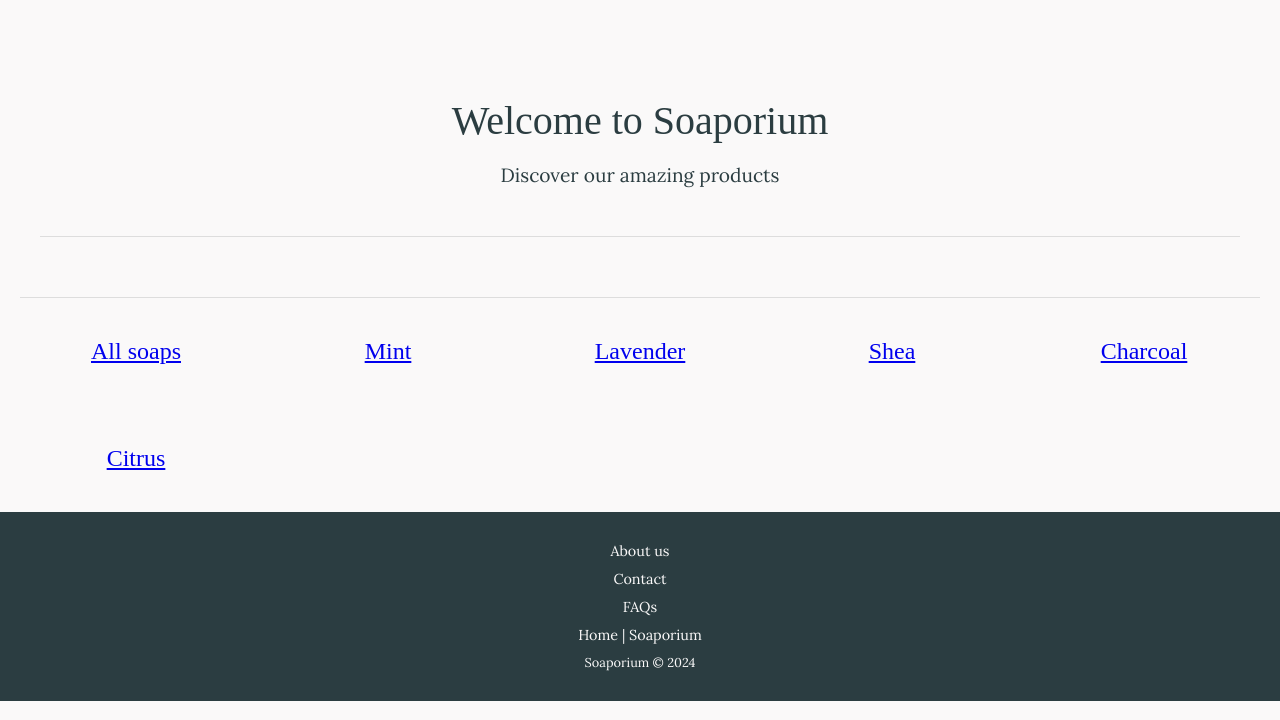
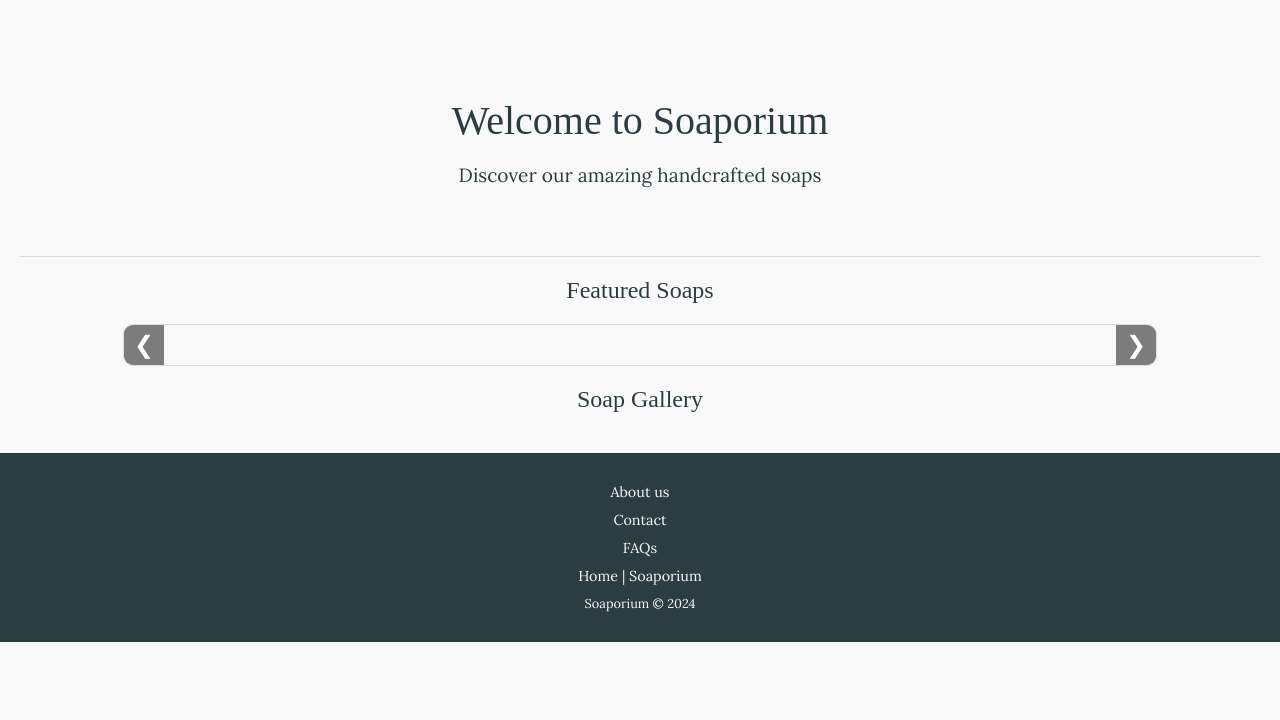
Before and after one commit to anisha-arya/Soap, a Flask app: template templates/home.html in a window 1280 px wide. Shown: the part 80-800 px from the top of the page. Run offline with Flask 3, Linux system fonts and the light colour scheme; the template is opened without the code that fills it, so the values that code supplies are empty; some web fonts are replaced.

Commit message:
Reorganised home page with addition of images

```diff
--- a/templates/home.html
+++ b/templates/home.html
@@ -4,54 +4,48 @@
 
 {% block content %}
 <!-- Hero Section -->
+<div class="home-page">
     <div class="hero-section">
         <h1>Welcome to Soaporium</h1>
-    <p>Discover our amazing products</p>
-    <br><hr>
+        <p>Discover our amazing handcrafted soaps</p>
     </div>
 
-<!-- Clickable Search Items -->
-<div class="home-items">
-    <div class="hitem">
-        <a href="{{ url_for('search', search_term='') }}">
-            <img src="" alt="">
-            <h2>All soaps</h2>
+    <!-- Featured Soaps Carousel -->
+    <div class="featured-soaps">
+        <h2>Featured Soaps</h2>
+        <div class="carousel-container">
+            <div class="carousel">
+                {% for item in featured_items %}
+                <div class="carousel-item">
+                    <a href="{{ url_for('search', search_term=item[0]) }}">
+                        <img src="{{ item[1] }}" alt="{{ item[0] }}">
+                        <h3>{{ item[0] }}</h3>
+                        <p>{{ item[2] }}</p>
                     </a>
                 </div>
-
-    <div class="hitem">
-        <a href="{{ url_for('search', search_term='mint') }}">
-            <img src="" alt="">
-            <h2>Mint</h2>
-        </a>
+                {% endfor %}
             </div>
-    <div class="hitem">
-        <a href="{{ url_for('search', search_term='lavender') }}">
-            <img src="" alt="">
-            <h2>Lavender</h2>
-        </a>
-    </div>
-    <div class="hitem">
-        <a href="{{ url_for('search', search_term='shea') }}">
-            <img src="" alt="">
-            <h2>Shea</h2>
-        </a>
-    </div>
-    <div class="hitem">
-        <a href="{{ url_for('search', search_term='charcoal') }}">
-            <img src="" alt="">
-            <h2>Charcoal</h2>
-        </a>
-    </div>
-    <div class="hitem">
-        <a href="{{ url_for('search', search_term='citrus') }}">
-            <img src="" alt="">
-            <h2>Citrus</h2>
-        </a>
+            <button class="carousel-control prev" onclick="moveCarousel(-1)">❮</button>
+            <button class="carousel-control next" onclick="moveCarousel(1)">❯</button>
         </div>
     </div>
 
-<!-- Flash Messages for Errors or Other Notifications -->
+    <!-- Soap Gallery Section -->
+    <div class="gallery-section">
+        <h2>Soap Gallery</h2>
+        <div class="gallery-items">
+            {% for item in items %}
+            <div class="gallery-item">
+                <a href="{{ url_for('search', search_term=item[0]) }}">
+                    <img src="{{ item[1] }}" alt="{{ item[0] }}">
+                    <h4>{{ item[0] }}</h4>
+                </a>
+            </div>
+            {% endfor %}
+        </div>
+    </div>
+
+    <!-- Flash Messages -->
     {% with messages = get_flashed_messages() %}
     {% if messages %}
     <ul class="flash-messages">
@@ -61,4 +55,25 @@
     </ul>
     {% endif %}
     {% endwith %}
+</div>
+
+<!-- JavaScript for Carousel, thanks to ChatGPT -->
+<script>
+    let currentIndex = 0;
+
+    function moveCarousel(direction) {
+        const carousel = document.querySelector('.carousel');
+        const items = document.querySelectorAll('.carousel-item');
+        const totalItems = items.length;
+
+        // Calculate the new index
+        currentIndex = (currentIndex + direction + totalItems) % totalItems;
+
+        // Move the carousel
+        carousel.style.transform = `translateX(-${currentIndex * 100}%)`;
+    }
+
+    // Optional: Auto-scroll carousel every 5 seconds
+    setInterval(() => moveCarousel(1), 5000);
+</script>
 {% endblock %}
```
Lines whose indentation alone changed are shown as unchanged.
